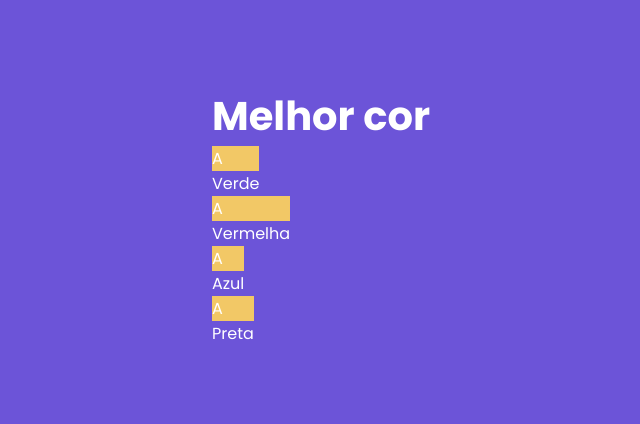
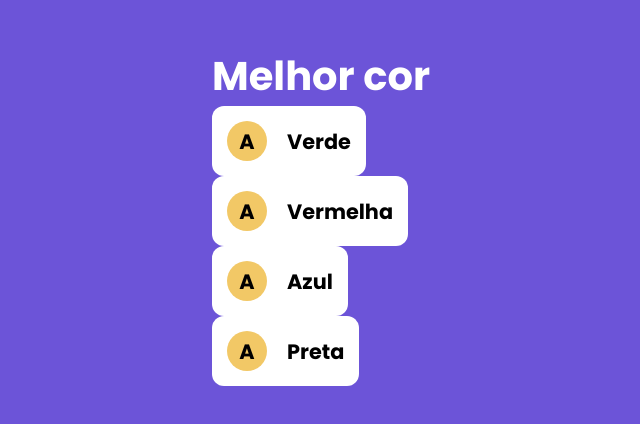
Before and after one commit to filipealvesr2019/quiz, a Next.js app: page / in a window 1280 px wide. Shown: the part 184-608 px from the top of the page, without its empty margins (319-959 px from the left). Built offline with nearby package versions, Linux system fonts and the light colour scheme.

Commit message:
componente resposta #3

```diff
--- a/styles/Resposta.module.css
+++ b/styles/Resposta.module.css
@@ -1,3 +1,32 @@
 .resposta{
     display: flex;
 }
+
+
+.frente, .verso{
+    display: flex;
+}
+.frente{
+    align-items: center;
+    border-radius: 12px;
+    padding: 15px;
+    color: black;
+    background-color: white;
+}
+.letra{
+    display: flex;
+    justify-content: center;
+    align-items: center;
+    height: 40px;
+    width: 40px;
+    border-radius: 20px;
+    font-size: 1.3rem;
+    font-weight: 700;
+    margin-right: 20px;
+}
+
+.valor{
+    font-size: 1.3rem;
+    font-weight: 700;
+
+}
```
